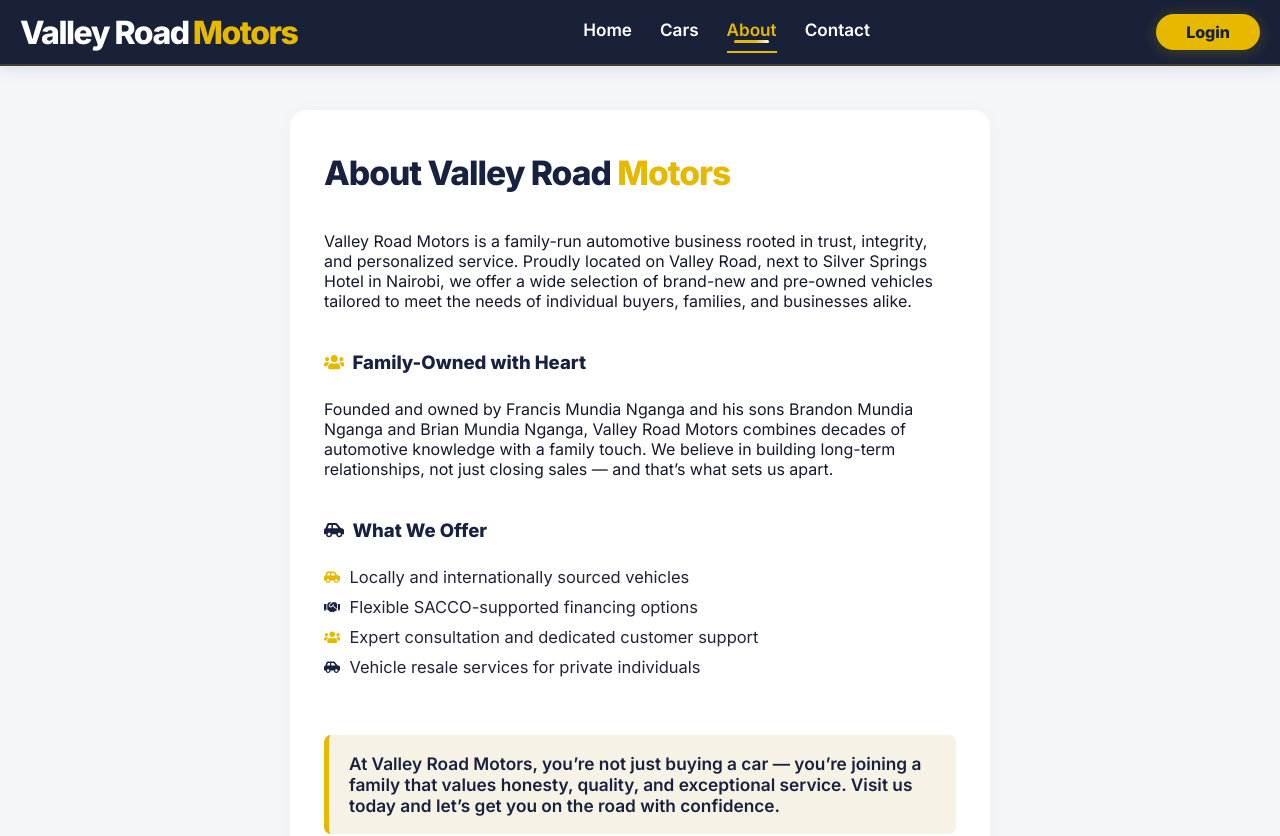
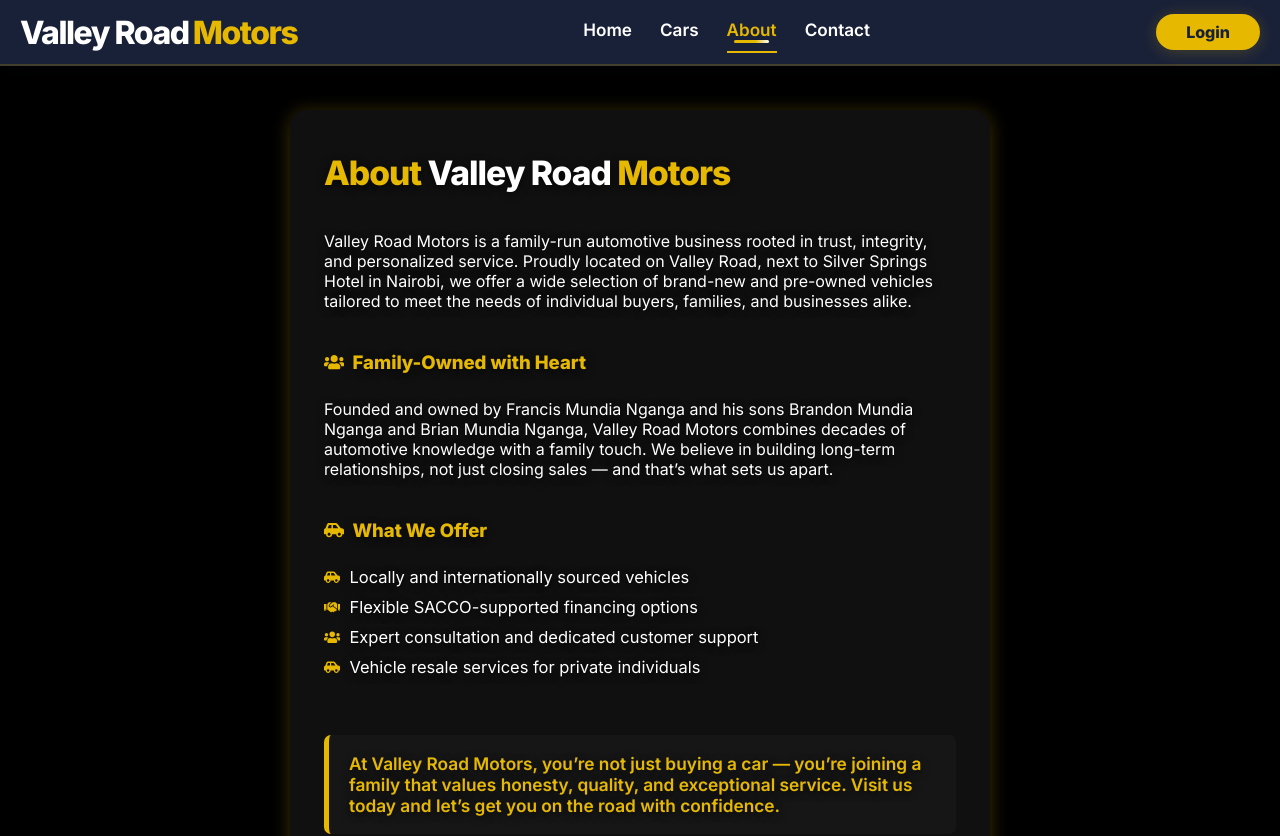
Before and after one commit to alv1nol9/carwebsity, a React (Vite) app in the folder frontend/: page /about in a window 1280 px wide. Shown: the top 836 px of the page. Built offline with nearby package versions, Linux system fonts and the light colour scheme.

Commit message:
Update About.css

```diff
--- a/frontend/src/styles/About.css
+++ b/frontend/src/styles/About.css
@@ -1,38 +1,44 @@
 .about-section {
-  background: #f4f6fa;
+  background: #000;
   min-height: 90vh;
   display: flex;
   flex-direction: column;
   align-items: stretch;
+  position: relative;
+  z-index: 1;
 }
 
 .about-card {
-  background: #fff;
+  background: rgba(20, 20, 20, 0.82);
   max-width: 700px;
   margin: 44px auto 36px auto;
   border-radius: 16px;
-  box-shadow: 0 2px 18px 0 #1a223608;
+  box-shadow: 0 2px 18px 0 #e6b80044;
   padding: 42px 34px 32px 34px;
   display: flex;
   flex-direction: column;
   align-items: flex-start;
+  position: relative;
+  color: #fff;
+  text-shadow: 0 2px 8px #000a;
 }
 
 .about-title {
   font-size: 2.1rem;
   font-weight: 900;
-  color: #192140;
+  color: #e6b800;
   margin-bottom: 22px;
   letter-spacing: -1px;
+  text-shadow: 0 2px 8px #000a, 0 0px 1px #fff2;
 }
 .brand {
-  color: #192140;
+  color: #fff;
 }
 .gold {
   color: #e6b800;
 }
 .navy {
-  color: #192140;
+  color: #e6b800;
 }
 
 .about-icon {
@@ -50,10 +56,11 @@
   margin-top: 24px;
   margin-bottom: 10px;
   font-size: 1.16rem;
-  color: #192140;
+  color: #e6b800;
   font-weight: bold;
   display: flex;
   align-items: center;
+  text-shadow: 0 2px 8px #000a, 0 0px 1px #fff2;
 }
 
 .about-card ul {
@@ -64,25 +71,27 @@
 .about-card li {
   margin-bottom: 10px;
   font-size: 1.03rem;
-  color: #23243a;
+  color: #fff;
   display: flex;
   align-items: center;
+  text-shadow: 0 2px 8px #000a;
 }
 
 .about-highlight {
-  background: #f6f2e5;
+  background: #181818cc;
   border-left: 5px solid #e6b800;
   padding: 18px 20px;
   margin: 28px 0 16px 0;
-  color: #192140;
+  color: #e6b800;
   font-size: 1.08rem;
   font-weight: 600;
   border-radius: 7px;
+  text-shadow: 0 2px 8px #000a, 0 0px 1px #fff2;
 }
 
 .about-contact {
   margin-top: 18px;
-  color: #23243a;
+  color: #e6b800;
   font-size: 1.08rem;
 }
 .about-contact div {
@@ -106,3 +115,9 @@
     font-size: 1.25rem;
   }
 }
+.translucent-bg {
+  background: rgba(20, 20, 20, 0.65);
+  backdrop-filter: blur(6px);
+  -webkit-backdrop-filter: blur(6px);
+  border: 1.5px solid #e6b80055;
+}
```
